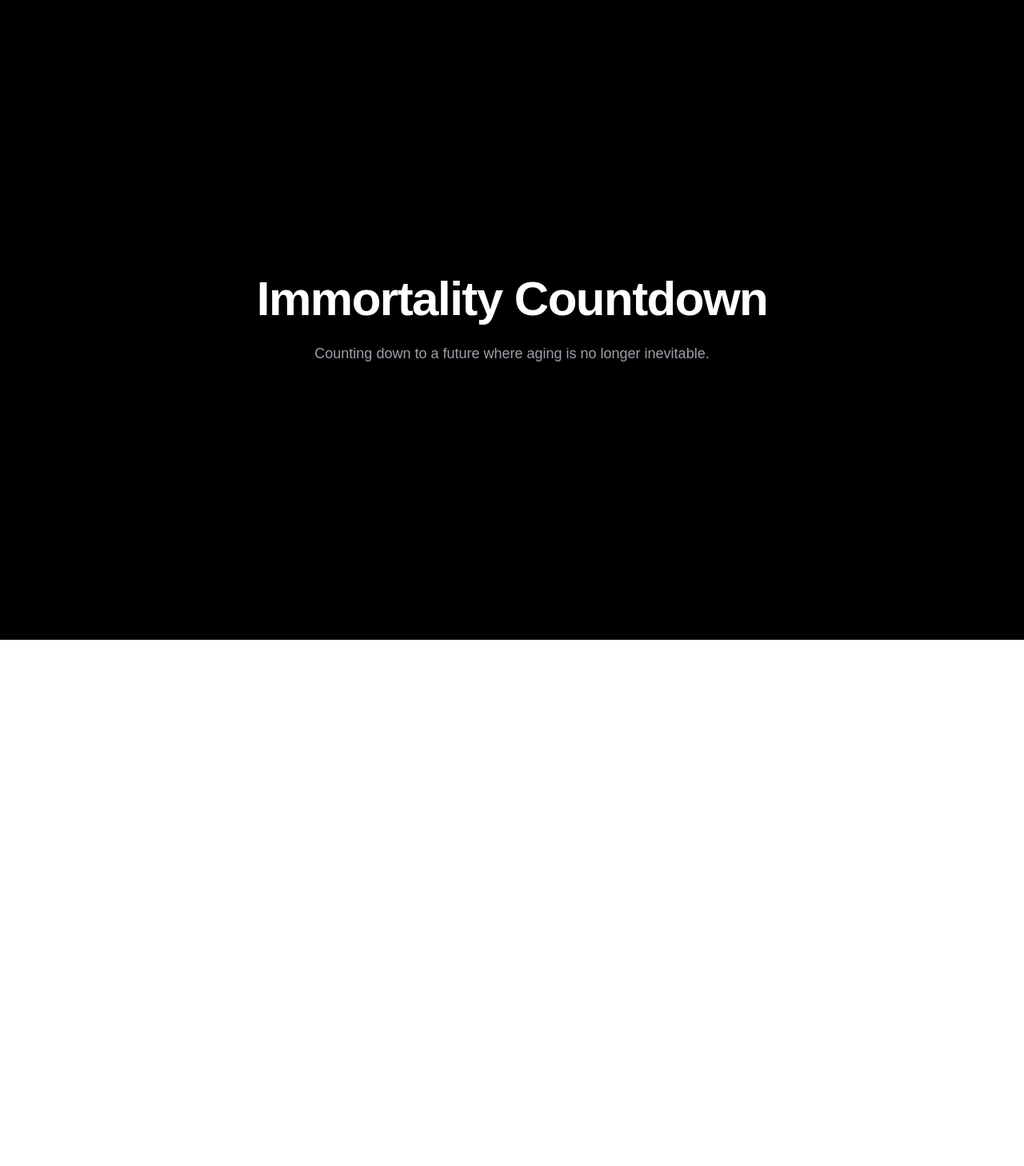
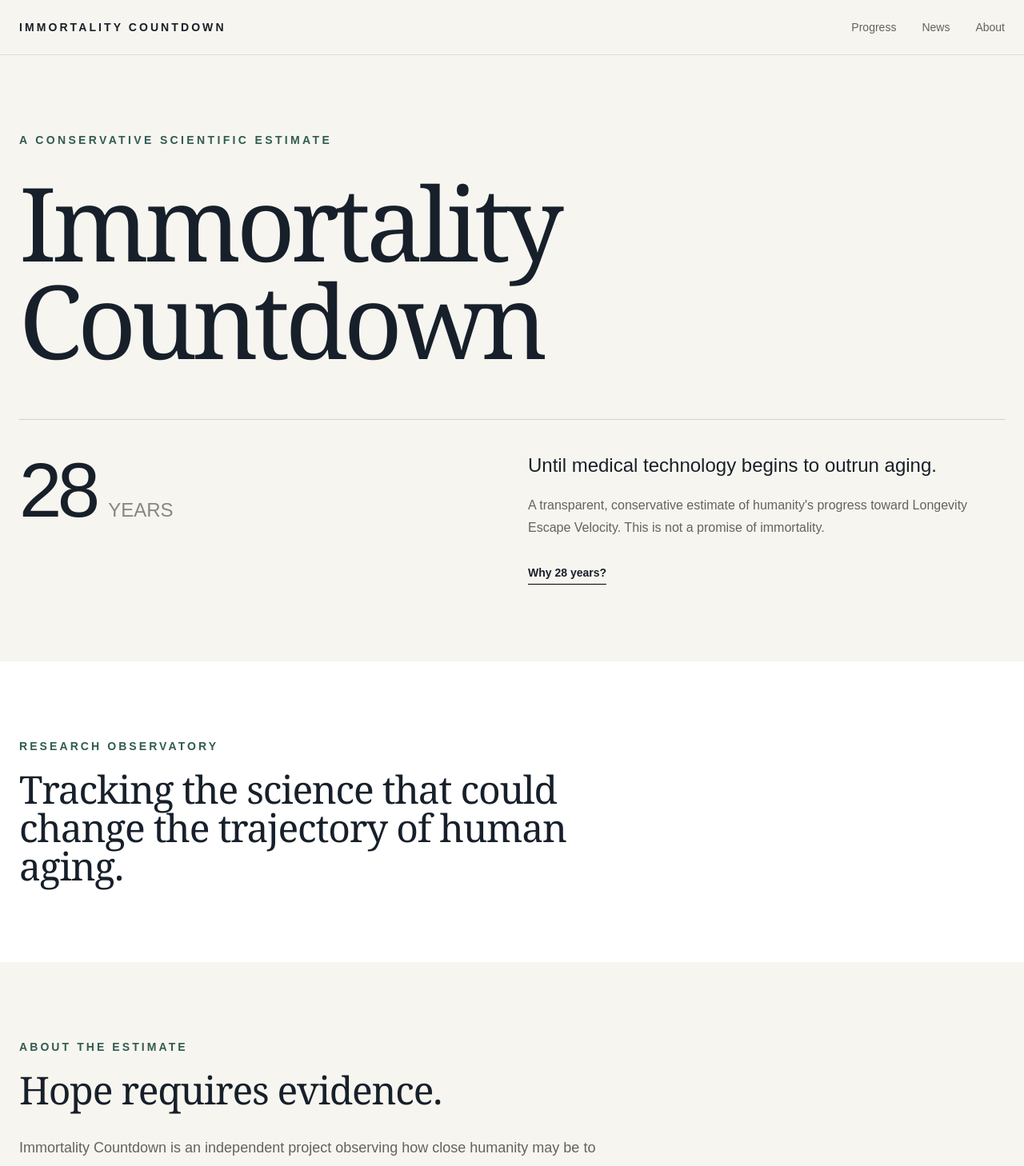
Before and after one commit to mikoshi092/immortality-countdown, a Next.js app: page / in a window 1280 px wide. Shown: the top 1458 px of the page at 80% size. Before the commit the page ends 800 px from the top, so only its background shows below. Built offline with nearby package versions, Linux system fonts and the light colour scheme.

Commit message:
Create initial homepage MVP

```diff
--- a/app/page.tsx
+++ b/app/page.tsx
@@ -1,13 +1,87 @@
 export default function Home() {
   return (
-    <main className="flex min-h-screen flex-col items-center justify-center bg-black px-6 text-center text-white">
-      <h1 className="text-4xl font-semibold tracking-tight sm:text-6xl">
-        Immortality Countdown
-      </h1>
+    <main className="min-h-screen bg-[#f7f5ef] text-[#17202a]">
+      <header className="border-b border-black/10">
+        <div className="mx-auto flex max-w-7xl items-center justify-between px-6 py-6">
+          <p className="text-sm font-semibold uppercase tracking-[0.22em]">
+            Immortality Countdown
+          </p>
 
-      <p className="mt-6 text-lg text-zinc-400">
-        Counting down to a future where aging is no longer inevitable.
-      </p>
+          <nav className="hidden gap-8 text-sm text-black/60 md:flex">
+            <a href="#progress">Progress</a>
+            <a href="#news">News</a>
+            <a href="#about">About</a>
+          </nav>
+        </div>
+      </header>
+
+      <section className="mx-auto flex min-h-[82vh] max-w-7xl flex-col justify-center px-6 py-24">
+        <p className="mb-8 text-sm font-semibold uppercase tracking-[0.24em] text-[#315c52]">
+          A conservative scientific estimate
+        </p>
+
+        <h1 className="font-serif text-6xl leading-[0.95] tracking-[-0.045em] sm:text-7xl lg:text-9xl">
+          Immortality
+          <br />
+          Countdown
+        </h1>
+
+        <div className="mt-16 grid gap-10 border-t border-black/15 pt-10 md:grid-cols-2">
+          <p className="text-7xl font-light tracking-[-0.06em] sm:text-8xl">
+            28
+            <span className="ml-4 text-2xl tracking-normal text-black/45">
+              YEARS
+            </span>
+          </p>
+
+          <div>
+            <h2 className="text-2xl leading-snug">
+              Until medical technology begins to outrun aging.
+            </h2>
+
+            <p className="mt-5 max-w-xl leading-7 text-black/60">
+              A transparent, conservative estimate of humanity&apos;s progress
+              toward Longevity Escape Velocity. This is not a promise of
+              immortality.
+            </p>
+
+            <a
+              className="mt-8 inline-block border-b border-black pb-1 text-sm font-semibold"
+              href="#about"
+            >
+              Why 28 years?
+            </a>
+          </div>
+        </div>
+      </section>
+
+      <section className="bg-white" id="progress">
+        <div className="mx-auto max-w-7xl px-6 py-24">
+          <p className="text-sm font-semibold uppercase tracking-[0.22em] text-[#315c52]">
+            Research observatory
+          </p>
+
+          <h2 className="mt-5 max-w-3xl font-serif text-4xl tracking-tight sm:text-5xl">
+            Tracking the science that could change the trajectory of human aging.
+          </h2>
+        </div>
+      </section>
+
+      <section className="mx-auto max-w-7xl px-6 py-24" id="about">
+        <p className="text-sm font-semibold uppercase tracking-[0.22em] text-[#315c52]">
+          About the estimate
+        </p>
+
+        <h2 className="mt-5 font-serif text-4xl tracking-tight sm:text-5xl">
+          Hope requires evidence.
+        </h2>
+
+        <p className="mt-8 max-w-3xl text-lg leading-8 text-black/60">
+          Immortality Countdown is an independent project observing how close
+          humanity may be to controlling biological aging. The countdown is a
+          model, not medical advice or a guarantee of individual lifespan.
+        </p>
+      </section>
     </main>
   );
 }
```
